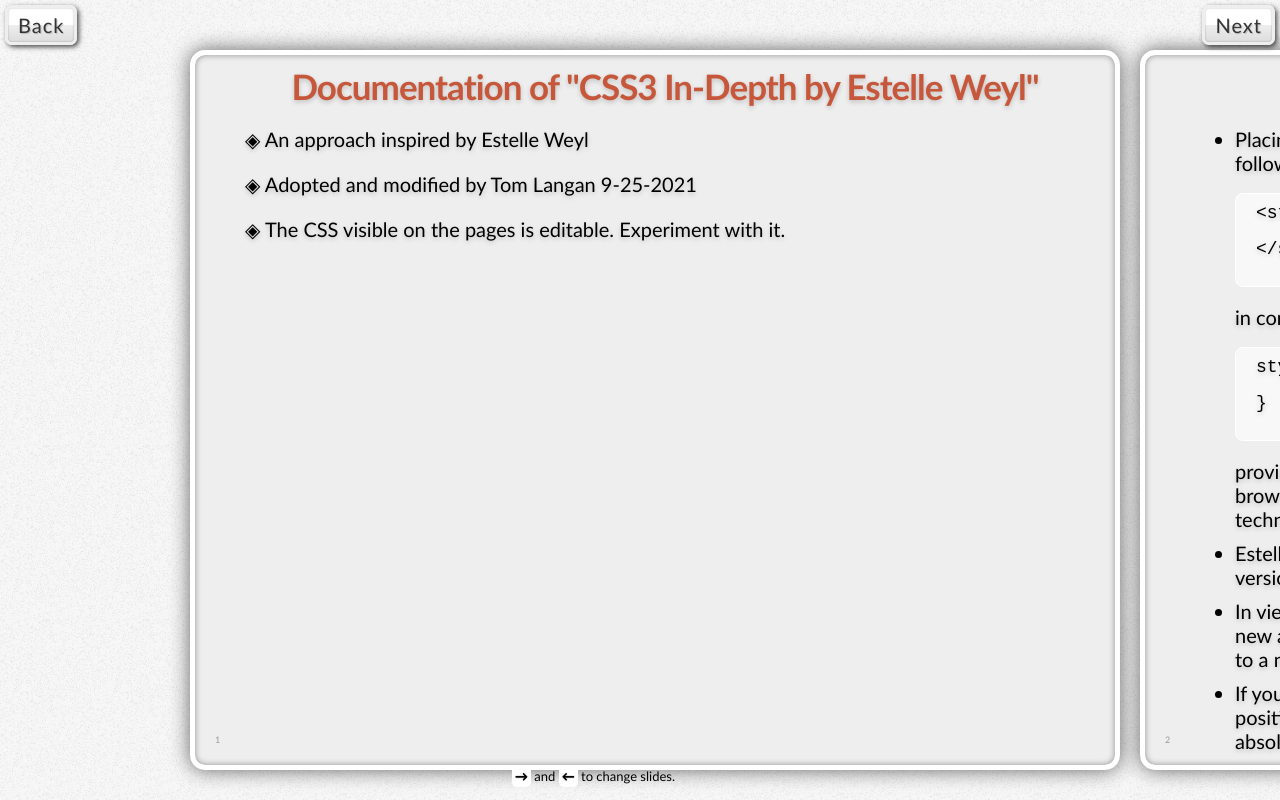
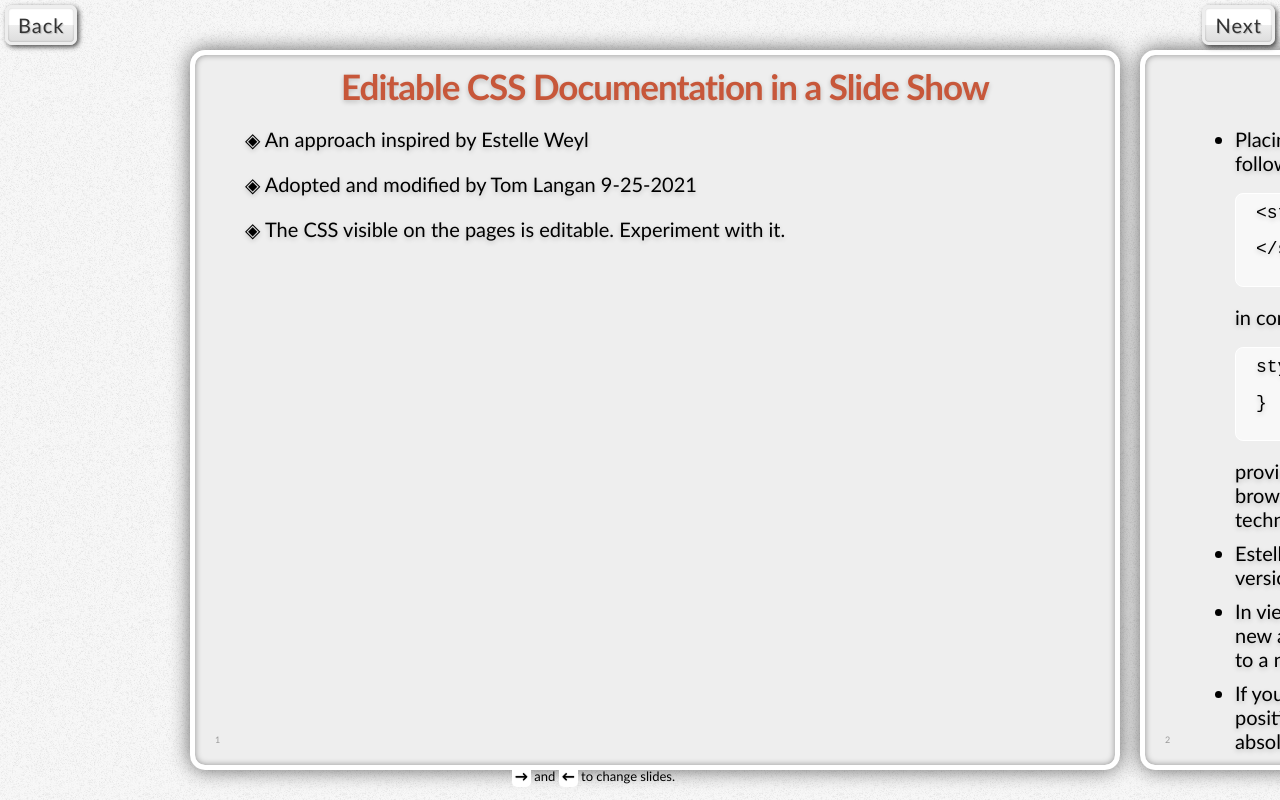
Before and after one commit to tlangan1/Slide-Show-CSS-Documentation, a plain HTML site: page index.html in a window 1280 px wide. Drawn offline with Linux system fonts and the light colour scheme.

Commit message:
Clean up

```diff
--- a/index.html
+++ b/index.html
@@ -59,7 +59,7 @@
       <div id="slides">
         <div class="slide normal">
           <header>
-            <h1>Documentation of "CSS3 In-Depth by Estelle Weyl"</h1>
+            <h1>Editable CSS Documentation in a Slide Show</h1>
           </header>
           <section class="content">
             <p>◈ An approach inspired by Estelle Weyl</p>
```
Also changed, not shown: 1 other file.
